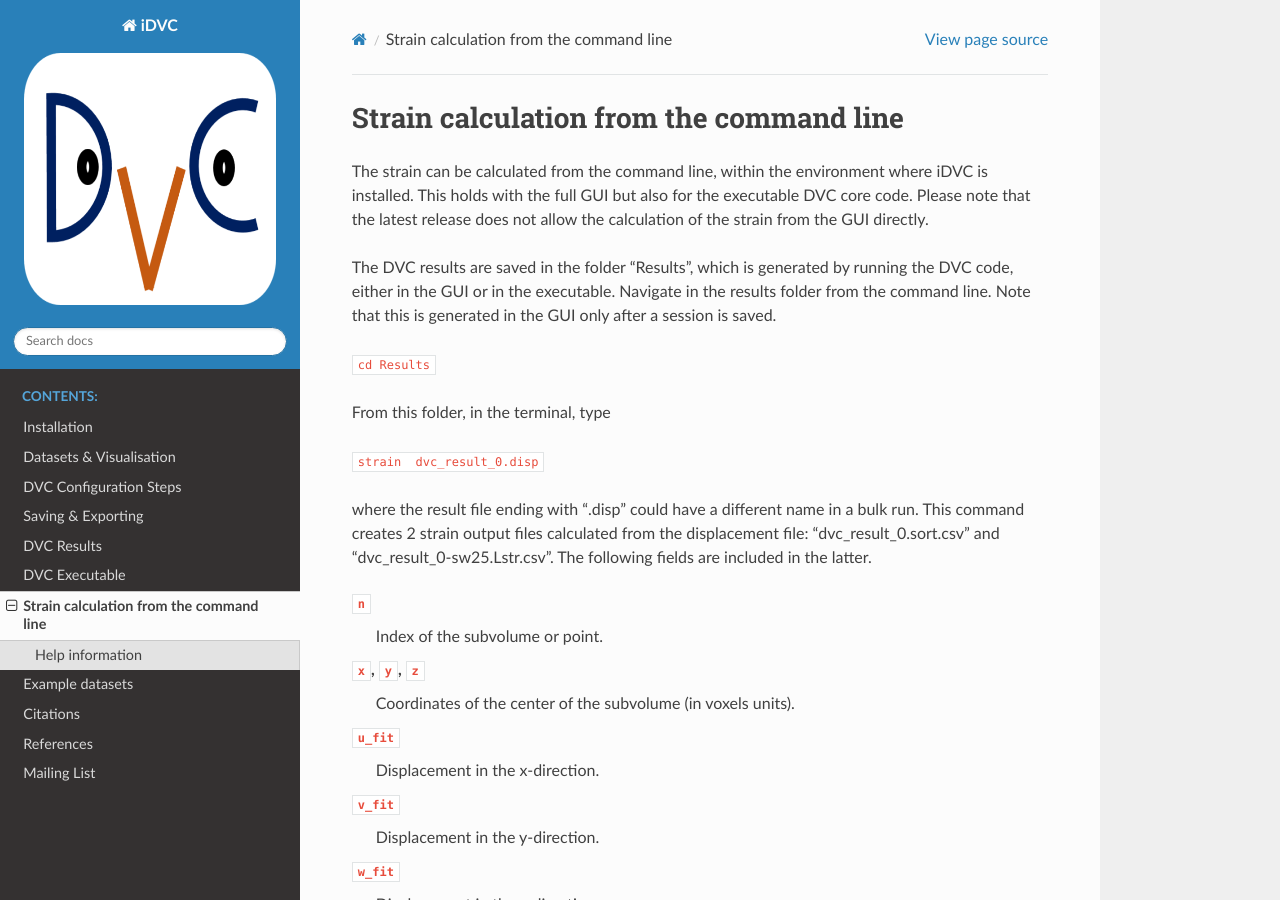
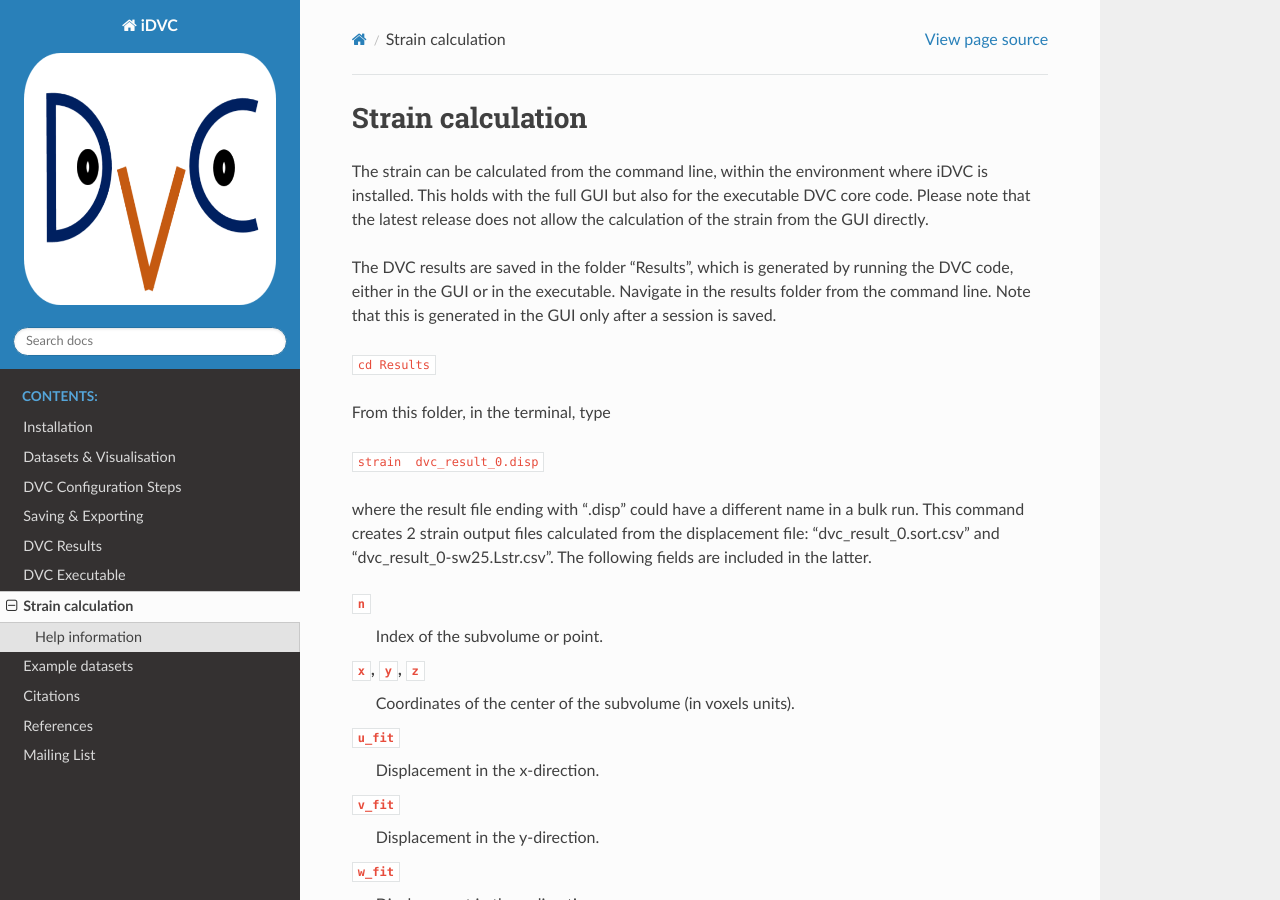
Before and after one commit to TomographicImaging/iDVC, a Sphinx documentation site: the page built from docs/source/strain.rst, in a window 1280 px wide and 900 px high. Built offline with Sphinx 7.4.7 and the Read the Docs theme 3.1.0, drawn with Linux system fonts in a browser that asks for light colours.

Commit message:
Update strain.rst (#427)

```diff
--- a/docs/source/strain.rst
+++ b/docs/source/strain.rst
@@ -1,5 +1,5 @@
-Strain calculation from the command line
-****************************************
+Strain calculation
+******************
 The strain can be calculated from the command line, within the environment where iDVC is installed. This holds with the full GUI but also for the executable DVC core code.
 Please note that the latest release does not allow the calculation of the strain from the GUI directly.
 
```
